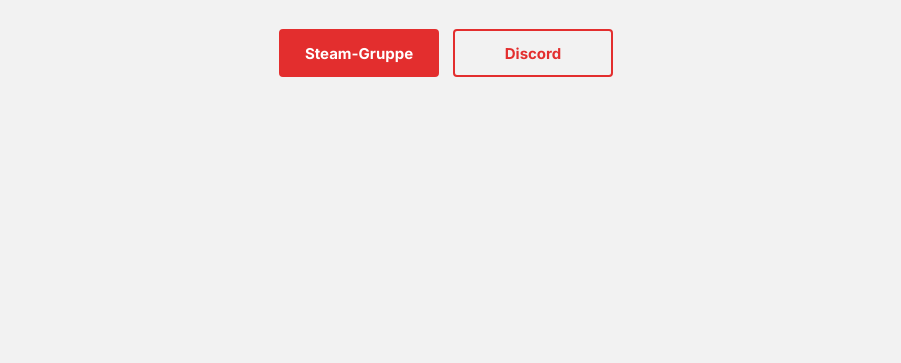
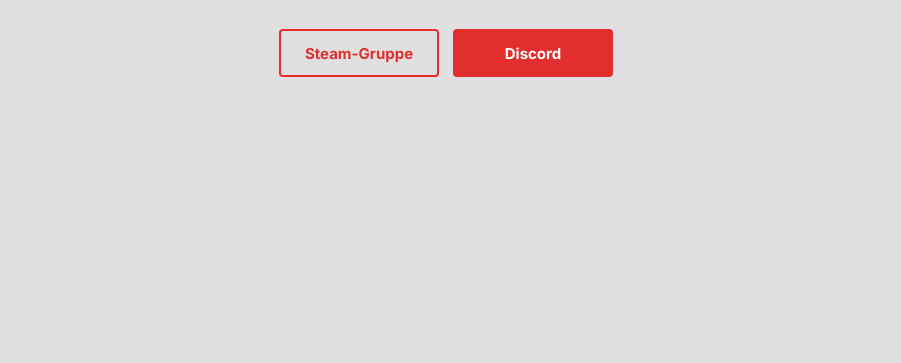
Before and after one commit to BlackCethas-Network/homepage, a plain HTML site: page index.html in a window 1280 px wide. Shown: the part 437-800 px from the top of the page, without its empty margins (194-1095 px from the left). Drawn offline with Linux system fonts and the light colour scheme.

Commit message:
Use grey background and prioritize Discord
Co-authored-by: Copilot <223556219+Copilot@users.noreply.github.com>

```diff
--- a/index.html
+++ b/index.html
@@ -26,7 +26,7 @@
         </p>
         <nav class="community-links" aria-label="Community-Links">
           <a
-            class="button button-primary"
+            class="button button-secondary"
             href="https://steamcommunity.com/groups/blackcethasttt"
             target="_blank"
             rel="noopener noreferrer"
@@ -34,7 +34,7 @@
             Steam-Gruppe
           </a>
           <a
-            class="button button-secondary"
+            class="button button-primary"
             href="https://discord.com/invite/6FdVRCU2"
             target="_blank"
             rel="noopener noreferrer"
--- a/styles.css
+++ b/styles.css
@@ -7,7 +7,7 @@
   -moz-osx-font-smoothing: grayscale;
   --red: #e32e2e;
   --red-dark: #c42424;
-  --page-background: #f2f2f2;
+  --page-background: #e0e0e0;
   --charcoal: #555555;
 }
 
```
